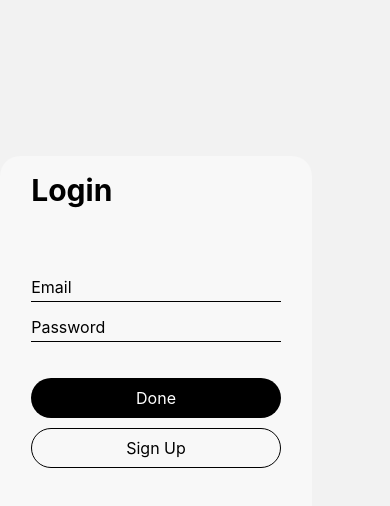
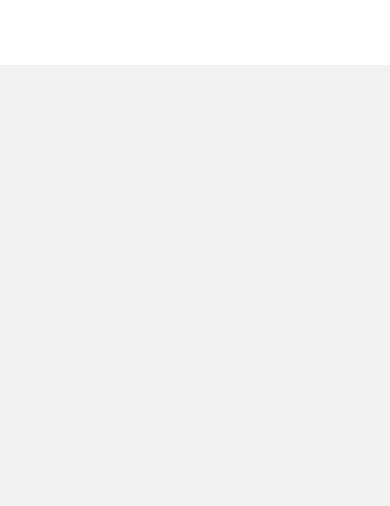
Before and after one commit to BluR3Y/PlateRate_Application, a React Native app in the folder mobile/: screen / in a window 390 px wide. Shown: the top 506 px of the page. Built offline with nearby package versions, Linux system fonts and the light colour scheme.

Commit message:
minor layout changes

```diff
--- a/mobile/App.js
+++ b/mobile/App.js
@@ -14,10 +14,10 @@ const App = () => {
       <Stack.Navigator
         screenOptions={{headerShown: false}} // removes the header visible at the top of each Page
       >
-        <Stack.Screen
+        {/* <Stack.Screen
           name='Auth View'
           component={AuthView}
-        />
+        /> */}
         <Stack.Screen
           name='Home View'
           component={HomeView}
--- a/mobile/styles/homeStyles.js
+++ b/mobile/styles/homeStyles.js
@@ -0,0 +1,13 @@
+import React from "react";
+import { StyleSheet } from "react-native";
+
+const styles = StyleSheet.create({
+    header: {
+        width: '100%',
+        height: 65,
+        backgroundColor: '#FFFFFF',
+        flexDirection: 'row'
+    }
+});
+
+export default styles;
--- a/mobile/views/homeView.js
+++ b/mobile/views/homeView.js
@@ -1,11 +1,13 @@
 import React from 'react';
-import { View, Text } from 'react-native';
+import { View, Text, ScrollView, Button, Image } from 'react-native';
 import styles from '../styles/homeStyles';
 
 export function HomeView({ navigation }) {
     return (
-        <View>
-            <Text>There!</Text>
-        </View>
+        <ScrollView>
+            <View style={styles.header}>
+
+            </View>
+        </ScrollView>
     )
 }
```
Also changed, not shown: mobile/content/images/platerate_logo.svg (added).
